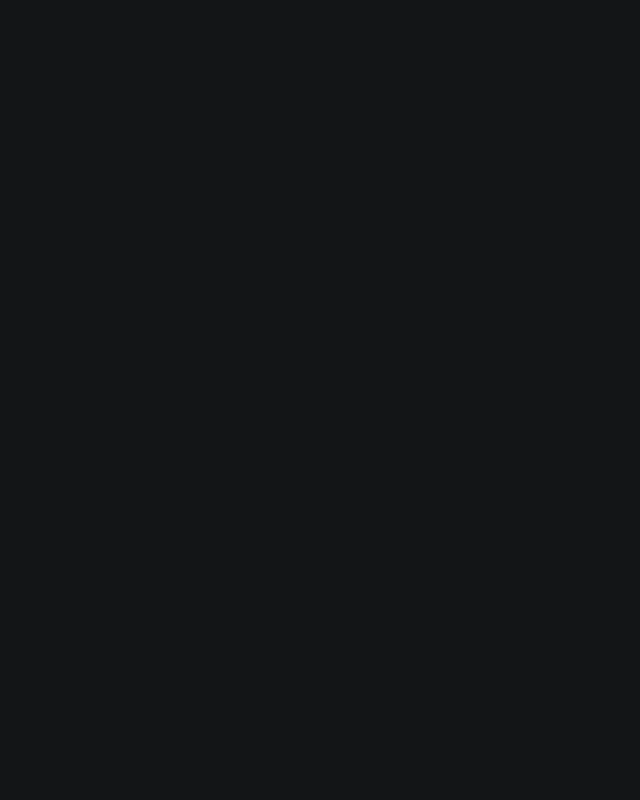
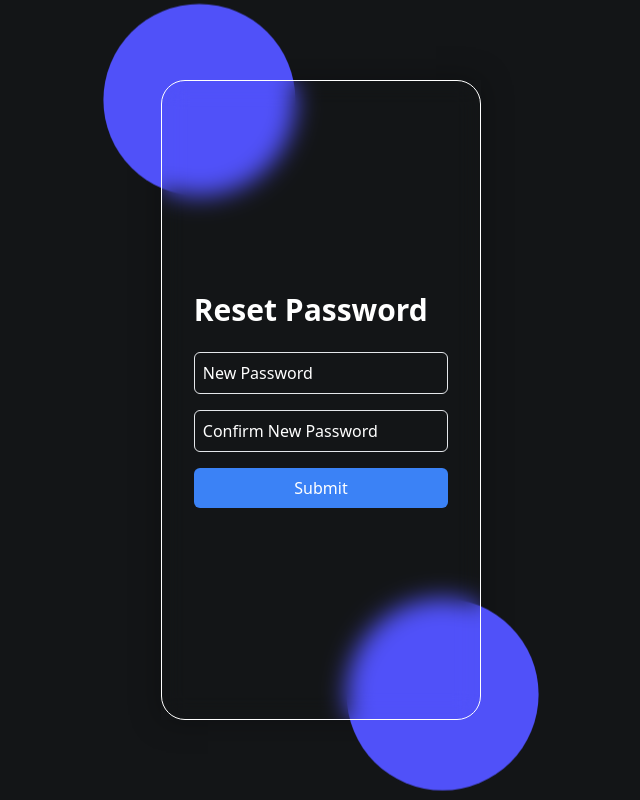
Before and after one commit to mistank/ToDoFrontend, a React (Vite) app: page /reset-password in a window 1280 px wide. Before the commit this address had no page. Shown: the whole page, without its empty margins (319-959 px from the left). Built offline with nearby package versions, Linux system fonts and the light colour scheme.

Commit message:
Sredjeno resetovanje lozinke i signup

```diff
--- /dev/null
+++ b/src/components/UnloggedView/ChangePasswordForm.jsx
@@ -0,0 +1,97 @@
+import { useState, useEffect } from "react";
+import axios from "axios";
+const apiURL = "http://localhost:8000";
+export default function ChangePasswordForm() {
+  const [password, setPassword] = useState("");
+  const [confirmPassword, setConfirmPassword] = useState("");
+  const [token, setToken] = useState("");
+
+  useEffect(() => {
+    const queryParams = new URLSearchParams(window.location.search);
+    const token = queryParams.get("token");
+    if (token) {
+      setToken(token);
+    }
+  }, []);
+
+  async function handleSubmit(token, newPassword) {
+    const payload = {
+      token: token,
+      new_password: newPassword,
+    };
+    console.log("Payload:", payload);
+    try {
+      const response = await axios
+        .post(apiURL + "/reset-password/", payload, {
+          headers: {
+            "Content-Type": "application/json",
+          },
+        })
+        .then(() => {
+          //Posalji korisnika na login stranicu
+          window.location.href = "/login";
+        });
+      console.log("Password reset successfully:", response.data);
+    } catch (error) {
+      console.error("Error resetting password:", error.response.data);
+    }
+  }
+
+  return (
+    <main className="flex h-[100vh] items-center justify-center bg-[#131517]">
+      <div
+        style={{ boxShadow: "0px 0px 30px rgba(0, 0, 0, 0.3)" }}
+        className="relative flex h-[80vh] w-[30%] items-center justify-center xs:w-2/3 sm:w-3/4 md:w-1/2 lg:w-1/3 xl:w-1/4"
+      >
+        <div
+          className="absolute left-0 top-0 z-0"
+          style={{ animation: "slowfloat 5s ease-in-out infinite" }}
+        >
+          <div className="h-48 w-48 translate-x-[-30%] translate-y-[-30%] transform rounded-full bg-[#5051F9]"></div>
+        </div>
+        <div
+          className="absolute bottom-0 right-0 z-0"
+          style={{
+            animation: "slowfloat 5s ease-in-out infinite",
+            animationDelay: "2s",
+          }}
+        >
+          <div className="h-48 w-48 translate-x-[30%] translate-y-[40%] transform rounded-full bg-[#5051F9]"></div>
+        </div>
+        <div className="flex h-[80vh] w-[100%] items-center justify-center rounded-3xl border border-solid border-white bg-transparent bg-opacity-10 backdrop-blur-md backdrop-filter">
+          <form
+            className="relative flex w-[80%] flex-col items-center space-y-4 text-white"
+            onSubmit={(e) => {
+              e.preventDefault();
+              handleSubmit(token, password);
+            }}
+          >
+            <h2 className="mb-2 w-[100%] text-left text-3xl font-bold">
+              Reset Password
+            </h2>
+            <input
+              type="password"
+              placeholder="New Password"
+              className="w-[100%] rounded-md border bg-transparent p-2 placeholder:text-white focus:outline-none"
+              value={password}
+              onChange={(e) => setPassword(e.target.value)}
+            />
+            <input
+              type="password"
+              placeholder="Confirm New Password"
+              className="w-[100%] rounded-md border bg-transparent p-2 placeholder:text-white focus:outline-none"
+              value={confirmPassword}
+              onChange={(e) => setConfirmPassword(e.target.value)}
+            />
+            <button
+              type="submit"
+              className="w-[100%] rounded-md bg-blue-500 p-2 text-white"
+            >
+              Submit
+            </button>
+          </form>
+        </div>
+      </div>
+    </main>
+  );
+}
--- a/src/components/UnloggedView/ForgotPasswordForm.jsx
+++ b/src/components/UnloggedView/ForgotPasswordForm.jsx
@@ -1,19 +1,70 @@
 /* eslint-disable react/prop-types */
 /* eslint-disable react/no-unescaped-entities */
 
-export default function SignUpForm({ setMode }) {
+import { useState } from "react";
+import axios from "axios";
+
+const apiURL = "http://localhost:8000";
+
+export default function ForgotPasswordForm({ setMode }) {
+  const [email, setEmail] = useState("");
+  const [isLoading, setIsLoading] = useState(false); // Dodato
+
+  const handleSubmit = async (e) => {
+    e.preventDefault();
+    setIsLoading(true); // Postavljanje na true pre slanja zahteva
+    try {
+      await axios.post(apiURL + `/forgot-password/${email}`); // Ispravka na pravilan način slanja email-a
+      alert("Please check your email to reset your password.");
+    } catch (error) {
+      console.error("Error sending forgot password request:", error);
+      alert("Error sending request. Please try again.");
+    } finally {
+      setIsLoading(false); // Postavljanje na false nakon završetka zahteva
+    }
+  };
+
   return (
-    <form className="flex flex-col space-y-4 text-white w-[80%] items-center relative">
-      <h2 className="text-3xl font-bold mb-2 text-left w-[100%]">Forgot Password</h2>
-      <p className="text-left w-[100%] ">Please enter your email to reset your password.</p>
-      <input type="email" placeholder="Email" className=" placeholder:text-white p-2 border rounded-md w-[100%] bg-transparent focus:outline-none" />
-      <button type="submit" className="p-2 bg-blue-500 text-white rounded-md w-[100%]">
-        Reset Password
+    <form className="relative flex w-[80%] flex-col items-center space-y-4 text-white">
+      <h2 className="mb-2 w-[100%] text-left text-3xl font-bold">
+        Forgot Password
+      </h2>
+      <p className="w-[100%] text-left ">
+        Please enter your email to reset your password.
+      </p>
+      <input
+        type="email"
+        placeholder="Email"
+        value={email}
+        onChange={(e) => setEmail(e.target.value)}
+        className=" w-[100%] rounded-md border bg-transparent p-2 placeholder:text-white focus:outline-none"
+      />
+      <button
+        type="submit"
+        className="w-[100%] rounded-md bg-blue-500 p-2 text-white"
+        onClick={handleSubmit}
+        disabled={isLoading}
+      >
+        {isLoading ? "Sending..." : "Reset Password"}
       </button>
       <p className="text-center">
-        Don't have an account?{' '}
-        <a onClick={() => setMode('signup')} style={{ cursor: 'pointer' }} className="text-blue-500">
+        Don't have an account?{" "}
+        <a
+          onClick={() => setMode("signup")}
+          style={{ cursor: "pointer" }}
+          className="text-blue-500"
+        >
           Sign up
+        </a>
+      </p>
+      <p className="text-center">
+        Back to{" "}
+        <a
+          onClick={() => setMode("login")}
+          style={{ cursor: "pointer" }}
+          className="text-blue-500"
+        >
+          Login
         </a>
       </p>
     </form>
--- a/src/components/UnloggedView/SignupForm.jsx
+++ b/src/components/UnloggedView/SignupForm.jsx
@@ -1,29 +1,119 @@
 /* eslint-disable react/prop-types */
-import googleIcon from '../../assets/icons/google_icon.svg';
+import axios from "axios";
+import googleIcon from "../../assets/icons/google_icon.svg";
+import { useState } from "react";
+import useRegularLogin from "../hooks/useRegularLogin.jsx";
 
-export default function ForgotPasswordForm({ setMode }) {
+const apiURL = "http://localhost:8000";
+export default function SignUpForm({ setMode }) {
+  const [username, setUsername] = useState("");
+  const [email, setEmail] = useState("");
+  const [password, setPassword] = useState("");
+  const [confirmPass, setConfirmPass] = useState("");
+  const [firstName, setFirstName] = useState("");
+  const [lastName, setLastName] = useState("");
+
+  const initiateRegularLogin = useRegularLogin();
+
+  const handleSubmit = (e) => {
+    if (password !== confirmPass) {
+      alert("Passwords do not match");
+      return;
+    }
+
+    e.preventDefault();
+    axios
+      .post(`${apiURL}/signup/`, {
+        firstName: firstName,
+        lastName: lastName,
+        username: username,
+        email: email,
+        password: password,
+      })
+      .then(() => {
+        initiateRegularLogin(username, password);
+      })
+      .catch((error) => {
+        alert(error.response.data.detail);
+      });
+  };
+
   return (
-    <form className="flex flex-col space-y-4 text-white w-[80%] items-center">
-      <h2 className="text-3xl font-bold mb-2 text-left w-[100%]">Sign Up</h2>
-      <p className="text-left w-[100%] ">Please enter your details to sign up.</p>
-      <input type="text" placeholder="Username" className=" placeholder:text-white p-2 border rounded-md w-[100%] bg-transparent focus:outline-none" />
-      <input type="email" placeholder="Email" className=" placeholder:text-white p-2 border rounded-md w-[100%] bg-transparent focus:outline-none" />
-      <input type="password" placeholder="Password" className="placeholder:text-white p-2 border rounded-md w-[100%] bg-transparent focus:outline-none" />
-      <input type="password" placeholder="Confirm Password" className="placeholder:text-white p-2 border rounded-md w-[100%] bg-transparent focus:outline-none" />
-      <button type="submit" className="p-2 bg-blue-500 text-white rounded-md w-[100%]">
+    <form className="flex w-[80%] flex-col items-center space-y-4 text-white">
+      <h2 className="mb-2 w-[100%] text-left text-3xl font-bold">Sign Up</h2>
+      <p className="w-[100%] text-left ">
+        Please enter your details to sign up.
+      </p>
+      <input
+        type="text"
+        placeholder="First Name"
+        className=" w-[100%] rounded-md border bg-transparent p-2 placeholder:text-white focus:outline-none"
+        onChange={(e) => {
+          setFirstName(e.target.value);
+        }}
+      />
+      <input
+        type="text"
+        placeholder="Last Name"
+        className=" w-[100%] rounded-md border bg-transparent p-2 placeholder:text-white focus:outline-none"
+        onChange={(e) => {
+          setLastName(e.target.value);
+        }}
+      />
+      <input
+        type="text"
+        placeholder="Username"
+        className=" w-[100%] rounded-md border bg-transparent p-2 placeholder:text-white focus:outline-none"
+        onChange={(e) => {
+          setUsername(e.target.value);
+        }}
+      />
+      <input
+        type="email"
+        placeholder="Email"
+        className=" w-[100%] rounded-md border bg-transparent p-2 placeholder:text-white focus:outline-none"
+        onChange={(e) => {
+          setEmail(e.target.value);
+        }}
+      />
+      <input
+        type="password"
+        placeholder="Password"
+        className="w-[100%] rounded-md border bg-transparent p-2 placeholder:text-white focus:outline-none"
+        onChange={(e) => {
+          setPassword(e.target.value);
+        }}
+      />
+      <input
+        type="password"
+        placeholder="Confirm Password"
+        className="w-[100%] rounded-md border bg-transparent p-2 placeholder:text-white focus:outline-none"
+        onChange={(e) => {
+          setConfirmPass(e.target.value);
+        }}
+      />
+      <button
+        type="submit"
+        className="w-[100%] rounded-md bg-blue-500 p-2 text-white"
+        onClick={handleSubmit}
+      >
         Sign Up
       </button>
-      <div className="flex items-center my-4 w-[100%]">
-        <hr style={{ borderColor: '#4D4D4D' }} className="flex-grow border-t" />
+      <div className="my-4 flex w-[100%] items-center">
+        <hr style={{ borderColor: "#4D4D4D" }} className="flex-grow border-t" />
         <span className="px-2 text-[#4D4D4D]">Or</span>
-        <hr style={{ borderColor: '#4D4D4D' }} className="flex-grow border-t" />
+        <hr style={{ borderColor: "#4D4D4D" }} className="flex-grow border-t" />
       </div>
-      <button className="p-2 text-white rounded-md w-[15%]">
+      <button className="w-[15%] rounded-md p-2 text-white">
         <img className="w-[100%]" src={googleIcon} alt="" />
       </button>
       <p className="text-center">
-        Already Registered?{' '}
-        <a onClick={() => setMode('login')} style={{ cursor: 'pointer' }} className="text-blue-500">
+        Already Registered?{" "}
+        <a
+          onClick={() => setMode("login")}
+          style={{ cursor: "pointer" }}
+          className="text-blue-500"
+        >
           Login
         </a>
       </p>
--- a/src/components/routes/AppRoutes.jsx
+++ b/src/components/routes/AppRoutes.jsx
@@ -8,6 +8,7 @@ import LoggedView from "../LoggedView/LoggedView.jsx";
 import UnloggedView from "../UnloggedView/UnloggedView.jsx";
 import { useContext } from "react";
 import { AuthContext } from "../AuthProvider.jsx";
+import ChangePasswordForm from "../UnloggedView/ChangePasswordForm.jsx";
 
 function AppRoutes() {
   const { isAuthenticated } = useContext(AuthContext);
@@ -21,6 +22,7 @@ function AppRoutes() {
           element={isAuthenticated ? <LoggedView /> : <Navigate to="/login" />}
         />
         <Route path="/login" element={<UnloggedView />} />
+        <Route path="/reset-password" element={<ChangePasswordForm />} />
       </Routes>
     </Router>
   );
```
